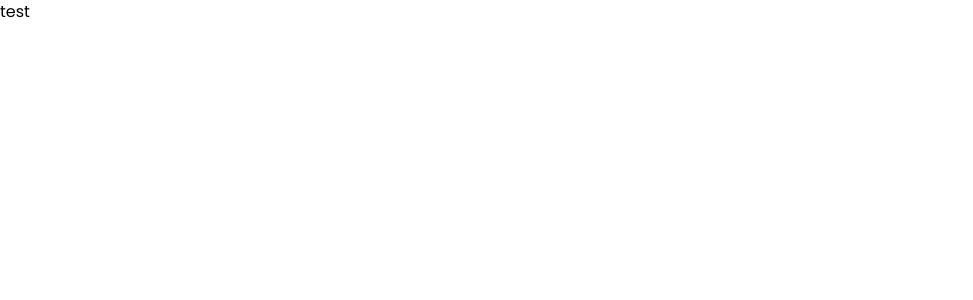
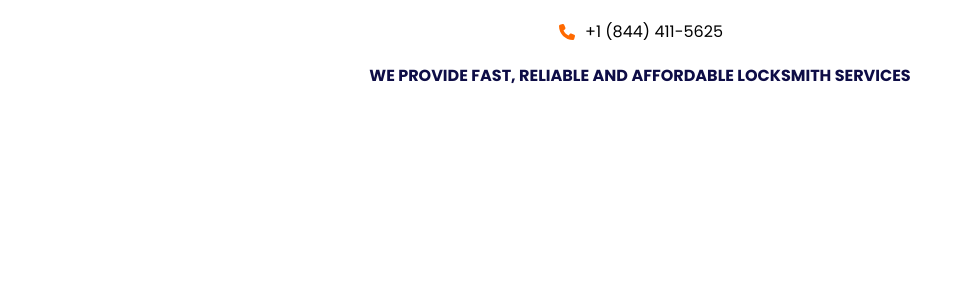
Before and after one commit to wilhelmusolejr/eagle-locksmith, a Next.js app: page / in a window 1280 px wide. Shown: the top 300 px of the page, without its empty margins (0-973 px from the left). Built offline with nearby package versions, Linux system fonts and the light colour scheme.

Commit message:
fix bug. basic initialized

```diff
--- a/package.json
+++ b/package.json
@@ -9,6 +9,9 @@
     "lint": "next lint"
   },
   "dependencies": {
+    "@fortawesome/fontawesome-svg-core": "^6.7.2",
+    "@fortawesome/free-solid-svg-icons": "^6.7.2",
+    "@fortawesome/react-fontawesome": "^0.2.2",
     "@next/font": "^14.2.15",
     "autoprefixer": "^10.4.21",
     "next": "15.2.4",
@@ -18,7 +21,7 @@
   },
   "devDependencies": {
     "@eslint/eslintrc": "^3",
-    "@tailwindcss/postcss": "^4",
+    "@tailwindcss/postcss": "^4.1.1",
     "eslint": "^9",
     "eslint-config-next": "15.2.4",
     "tailwindcss": "^4.1.1"
--- /dev/null
+++ b/src/app/_app.js
@@ -0,0 +1,15 @@
+import { library } from "@fortawesome/fontawesome-svg-core";
+import { fas } from "@fortawesome/free-solid-svg-icons";
+import { FontAwesomeIcon } from "@fortawesome/react-fontawesome";
+
+// Add solid icons to the library (you can add more as needed)
+library.add(fas);
+
+// Import global CSS (you should have this line if you haven't already)
+import "../styles/globals.css";
+
+function MyApp({ Component, pageProps }) {
+  return <Component {...pageProps} />;
+}
+
+export default MyApp;
--- a/src/app/globals.css
+++ b/src/app/globals.css
@@ -1,5 +1,4 @@
-@import "tailwindcss/preflight";
-@tailwind utilities;
+@import "tailwindcss";
 
 :root {
   --background: #ffffff;
@@ -16,7 +15,6 @@
   --font-sans: var(--font-geist-sans);
   --font-mono: var(--font-geist-mono);
 }
-
 @media (prefers-color-scheme: dark) {
   :root {
     --background: #0a0a0a;
@@ -27,3 +25,7 @@
 body {
   font-family: Arial, Helvetica, sans-serif;
 }
+
+.blue {
+  color: var(--blue);
+}
--- a/src/app/page.js
+++ b/src/app/page.js
@@ -1,7 +1,26 @@
+import { FontAwesomeIcon } from "@fortawesome/react-fontawesome";
+import { faPhone } from "@fortawesome/free-solid-svg-icons";
+
 export default function Home() {
   return (
     <>
-      <div>test</div>
+      <header>
+        {/* mini header */}
+        <div className="mini-header p-5">
+          <div className="text-center ">
+            <div className="flex items-center justify-center gap-2 pb-5">
+              <FontAwesomeIcon icon={faPhone} className="text-orange-500 w-5" />
+              <p className="">+1 (844) 411-5625</p>
+            </div>
+
+            <p className="uppercase font-semibold blue">
+              We Provide fast, reliable and affordable locksmith services
+            </p>
+          </div>
+        </div>
+
+        {/* navigator */}
+      </header>
     </>
   );
 }
--- a/tailwind.config.js
+++ b/tailwind.config.js
@@ -1,6 +1,10 @@
 /** @type {import('tailwindcss').Config} */
 module.exports = {
-  content: ["./app/**/*.{js,ts,jsx,tsx}", "./components/**/*.{js,ts,jsx,tsx}"],
+  content: [
+    "./app/**/*.{js,ts,jsx,tsx}",
+    "./components/**/*.{js,ts,jsx,tsx}",
+    "./pages/**/*.{js,ts,jsx,tsx}",
+  ],
   theme: {
     extend: {},
   },
```
Also changed, not shown: postcss.config.js (deleted), 1 other file (tests, documents, lock files or other folders).
